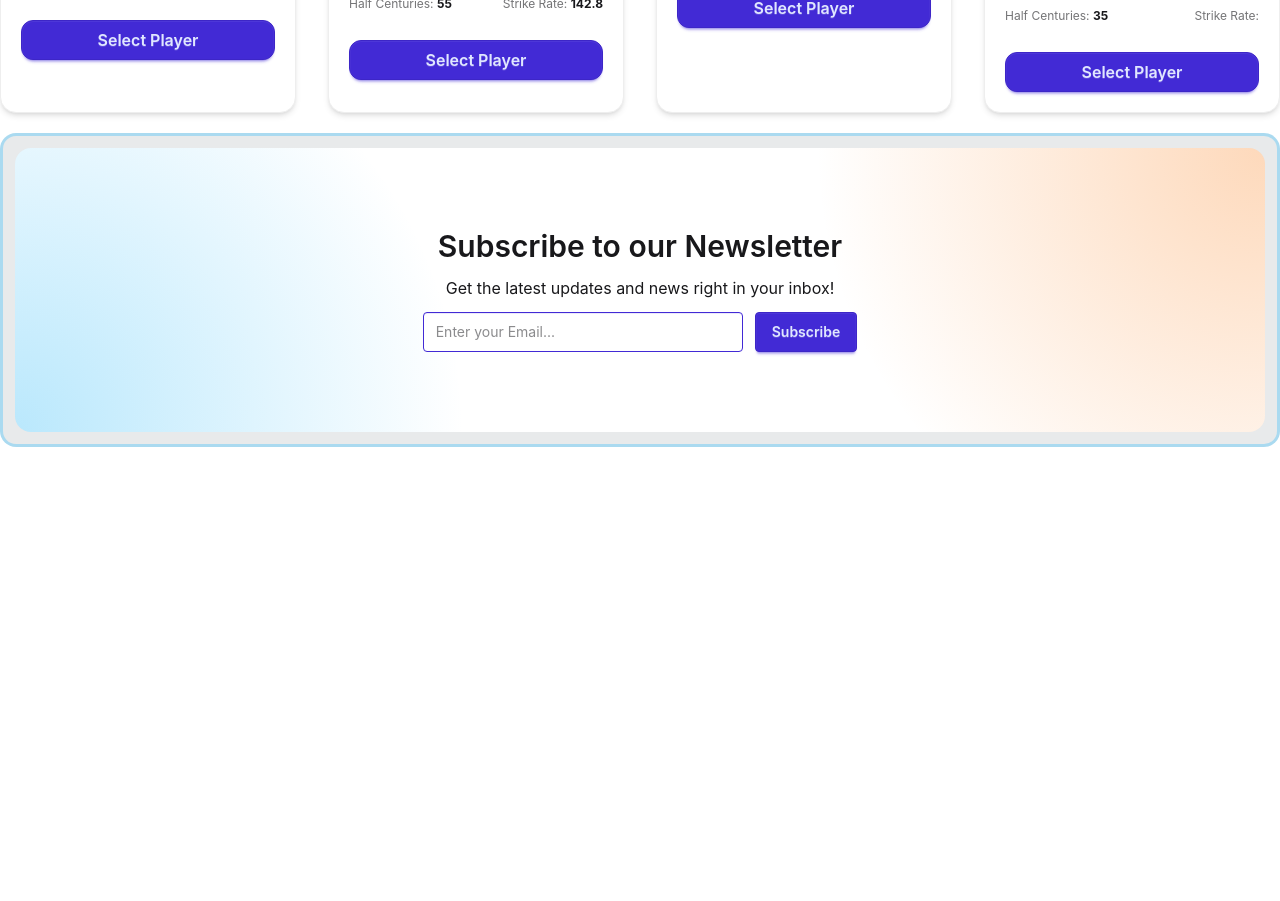
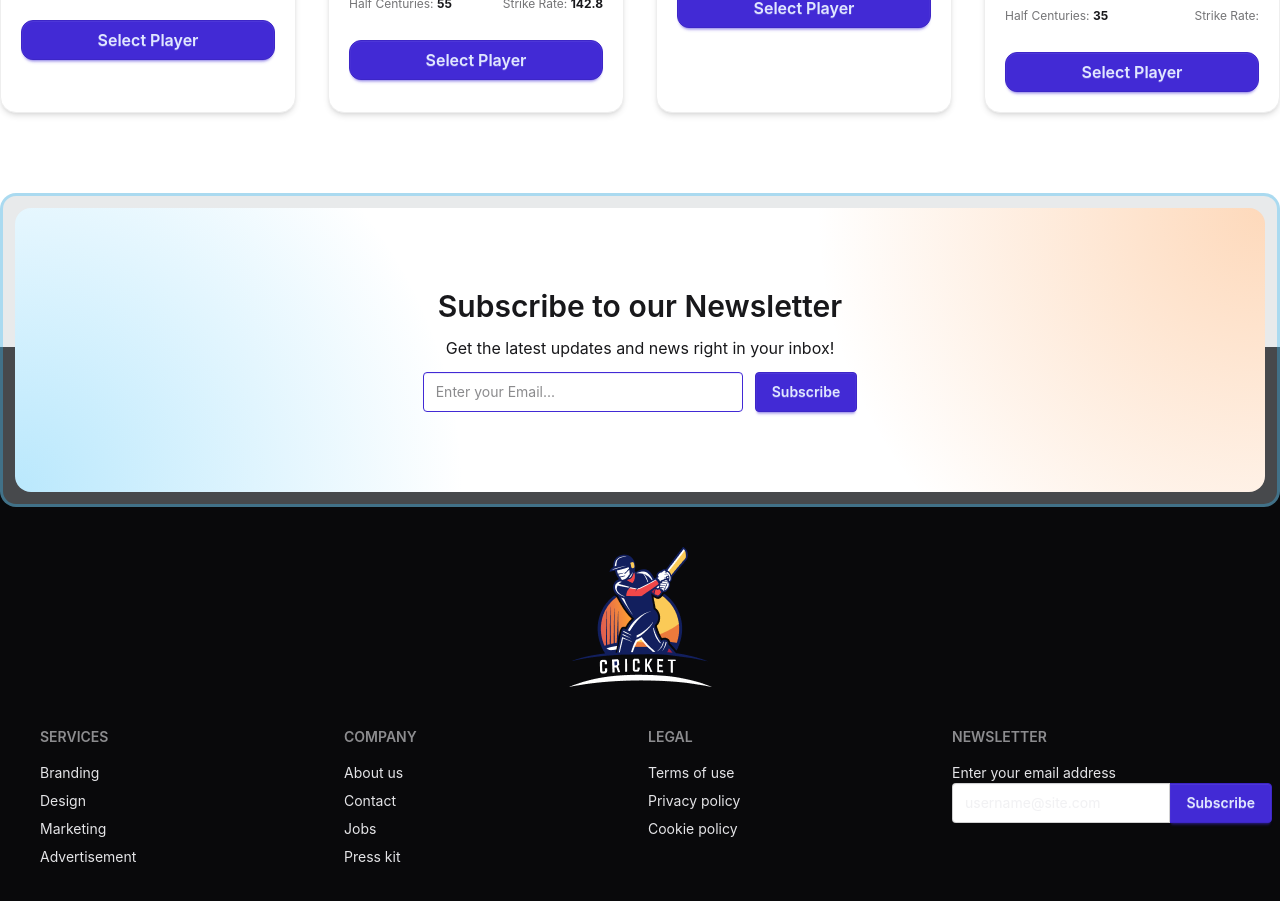
Before and after one commit to nafismahamudshahin/BPL-Dream-11, a React (Vite) app: page / in a window 1280 px wide. Shown: the part 4360-5261 px from the top of the page. Before the commit the page ends 4807 px from the top, so only its background shows below. Built offline with nearby package versions, Linux system fonts and the light colour scheme.

Commit message:
implement footer

```diff
--- a/src/App.tsx
+++ b/src/App.tsx
@@ -4,6 +4,7 @@ import Navbar from "./components/Navbar"
 import Players from "./components/Players"
 import type { IPlayerType } from "./types/types";
 import Newsletter from "./components/Newsletter";
+import Footer from "./components/Footer";
 
 const playersPromise = async (): Promise<IPlayerType[]> => {
   const res = await fetch("/players.json");
@@ -20,6 +21,7 @@ function App() {
         <Players playersPromise={playersPromise()} coin={coin} setCoin={setCoin}></Players>
       </Suspense>
       <Newsletter></Newsletter>
+      <Footer></Footer>
     </>
   )
 }
--- /dev/null
+++ b/src/components/Footer.tsx
@@ -0,0 +1,50 @@
+import FooterLogo from "../assets/logo-footer.png";
+
+const Footer = () => {
+    return (
+
+        <footer className="bg-neutral pt-50">
+            <div className="flex justify-center">
+                <img src={FooterLogo} alt="" />
+            </div>
+            <div className="footer sm:footer-horizontal  text-neutral-content p-10 grid grid-cols-4 container mx-auto">
+
+                <nav className="flex flex-col">
+                    <h6 className="footer-title">Services</h6>
+                    <a className="link link-hover">Branding</a>
+                    <a className="link link-hover">Design</a>
+                    <a className="link link-hover">Marketing</a>
+                    <a className="link link-hover">Advertisement</a>
+                </nav>
+                <nav className="flex flex-col">
+                    <h6 className="footer-title">Company</h6>
+                    <a className="link link-hover">About us</a>
+                    <a className="link link-hover">Contact</a>
+                    <a className="link link-hover">Jobs</a>
+                    <a className="link link-hover">Press kit</a>
+                </nav>
+                <nav className="flex flex-col">
+                    <h6 className="footer-title">Legal</h6>
+                    <a className="link link-hover">Terms of use</a>
+                    <a className="link link-hover">Privacy policy</a>
+                    <a className="link link-hover">Cookie policy</a>
+                </nav>
+                <form className="flex flex-col">
+                    <h6 className="footer-title">Newsletter</h6>
+                    <fieldset className="w-80">
+                        <label>Enter your email address</label>
+                        <div className="join">
+                            <input
+                                type="text"
+                                placeholder="username@site.com"
+                                className="input join-item" />
+                            <button className="btn btn-primary join-item">Subscribe</button>
+                        </div>
+                    </fieldset>
+                </form>
+            </div>
+        </footer>
+    );
+};
+
+export default Footer;
--- a/src/components/Newsletter.tsx
+++ b/src/components/Newsletter.tsx
@@ -1,7 +1,7 @@
 
 const Newsletter = () => {
     return (
-        <section>
+        <section className="mt-20 -mb-40 relative z-10">
             <div className="container mx-auto bg-[rgba(188,195,198,0.35)] rounded-2xl border-3 border-[rgba(56,189,248,0.35)]">
                 <div className="flex flex-col justify-center py-20 m-3 rounded-2xl bg-white bg-[radial-gradient(circle_at_0%_100%,rgba(56,189,248,0.35),transparent_35%),radial-gradient(circle_at_100%_0%,rgba(251,146,60,0.35),transparent_35%)]">
                     <div className="text-center space-y-3">
```
